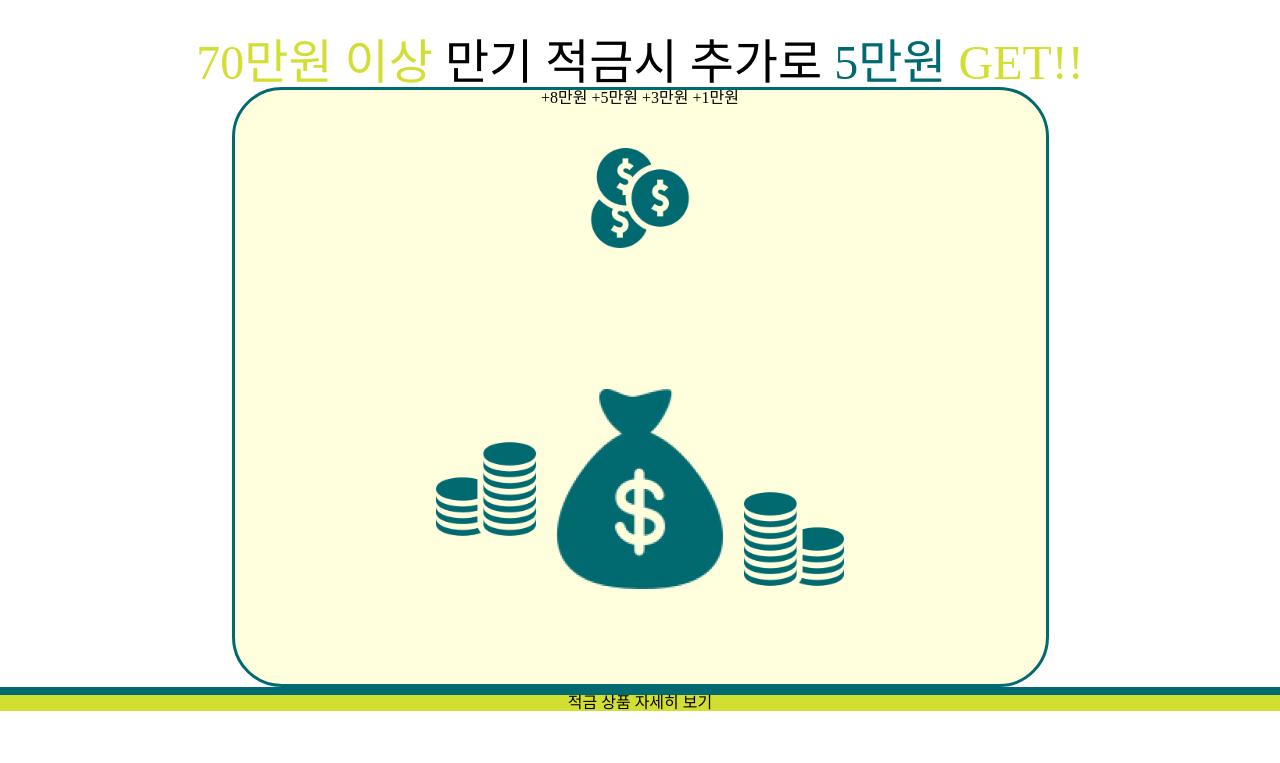
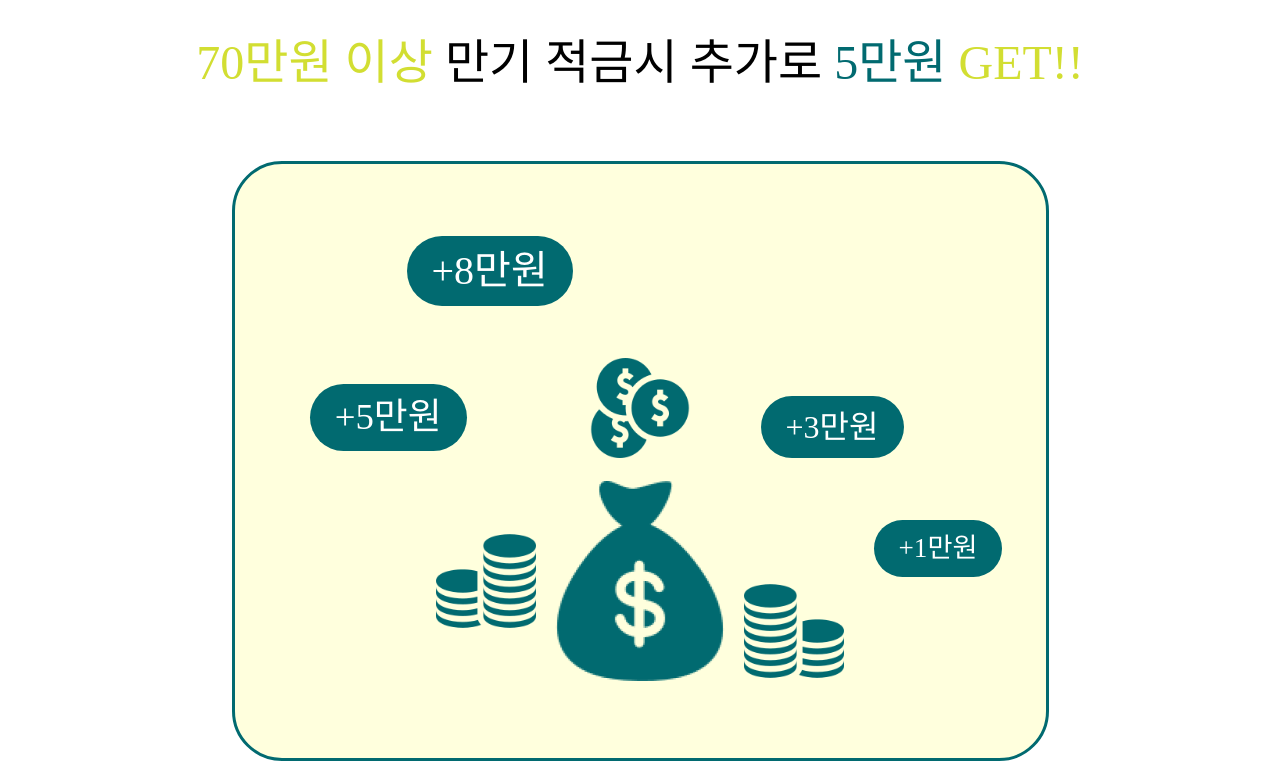
Before and after one commit to popenjo/landing_bank, a plain HTML site: page index.html in a window 1280 px wide. Shown: the part 4940-5703 px from the top of the page. Drawn offline with Linux system fonts and the light colour scheme; a web font is replaced by a local one.

Commit message:
포폴-은행

```diff
--- a/index.html
+++ b/index.html
@@ -94,6 +94,7 @@
             </div>
         </div>
         <span class="shortcut">적금 상품 자세히 보기</span>
+        <div class="line"></div>
     </section>
 </body>
 </html>
--- a/style/style.css
+++ b/style/style.css
@@ -1,5 +1,5 @@
-body, html {width:auto; height:8194px; overflow-x:auto !important;}
-.top {width:1920px;}
+body, html {width:auto; overflow-x:auto !important;}
+.top {}
 .top .line {width:100%; height:136px; background:#A2C579;}
 .top .main {
     display:flex; flex-flow:column nowrap;
@@ -198,22 +198,41 @@ body, html {width:auto; height:8194px; overflow-x:auto !important;}
 .btn .btn3 .contents3 {
     display:flex; flex-flow:column nowrap;
     align-items:center;
+    margin-top:74px; margin-bottom:196px;
     width:817px; height:600px;
     background:#FFFFDD;
     border-radius:50px; border:3px solid #016A70;
 }
-.btn .btn3 .contents3 .money {}
+.btn .btn3 .contents3 .money {
+    display:inline-block;
+    color:#fff;
+    border-radius:50px;
+    background: #016A70;
+    padding:15px 25px;
+}
+.btn .btn3 .contents3 .money_all .money:nth-child(1) {
+    font-size:2.5rem; transform:translate(70px, 72px);
+}
+.btn .btn3 .contents3 .money:nth-child(2) {
+    font-size:2.3rem; transform:translate(-197px, 217px);
+}
+.btn .btn3 .contents3 .money:nth-child(3) {
+    font-size: 2rem; transform:translate(93px ,226px);
+}
+.btn .btn3 .contents3 .money:nth-child(4) {
+    font-size: 1.7rem; transform:translate(59px, 345px);
+}
 .btn .btn3 .contents3 .dollar {
     height:100%;
     display:flex; flex-flow:column nowrap;
     align-items: center; justify-content:space-evenly;
 }
 .btn .btn3 .contents3 .dollar img {}
-.btn .btn3 .contents3 .dollar img:nth-child(1) {
-    width:100px; height:100px; transform:translateY(-50px);
+.btn .btn3 .contents3 .dollar > img:nth-child(1) {
+    width:100px; height:100px; transform:translateY(50px);
 }
 .btn .btn3 .contents3 .dollar .dollar2 img:nth-child(1) {
-    width:100px; height:100px;
+    width:100px; height:100px; transform:translateY(-50px);
 }
 .btn .btn3 .contents3 .dollar .dollar2 img:nth-child(2) {
     width:200px;
@@ -221,4 +240,13 @@ body, html {width:auto; height:8194px; overflow-x:auto !important;}
 .btn .btn3 .contents3 .dollar .dollar2 img:nth-child(3) {
     width:100px; height:100px; transform: scaleX(-1);
 }
-.btn .shortcut {}
+.btn .shortcut {
+    margin-top:135px; margin-bottom:141px;
+    font-family: 'BMJUA'; font-size:3rem;
+    color:#FFFFDD; background:#016A70;
+    border-radius:50px; border:5px solid #FFFFDD;
+    padding:25px 107px;
+}
+.btn .line {
+    width:100%; height:136px; background:#A2C579;
+}
```
